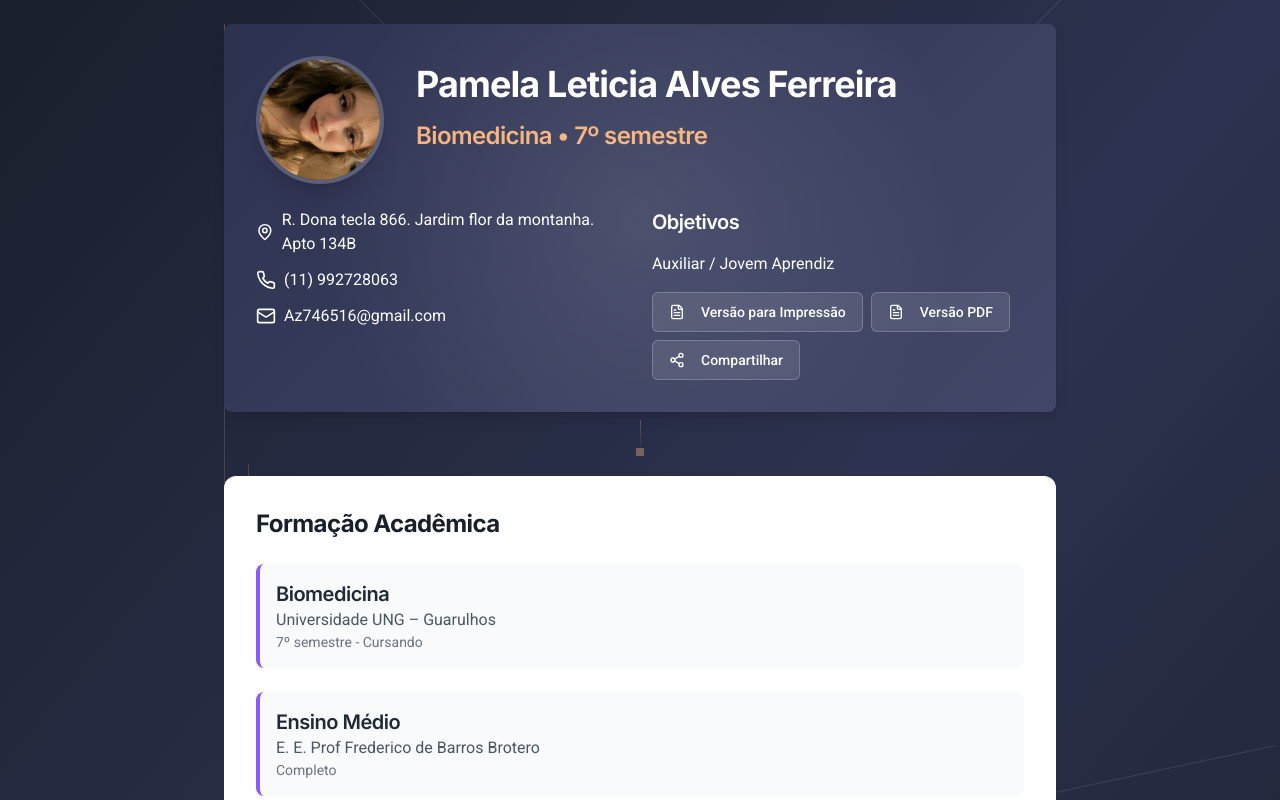
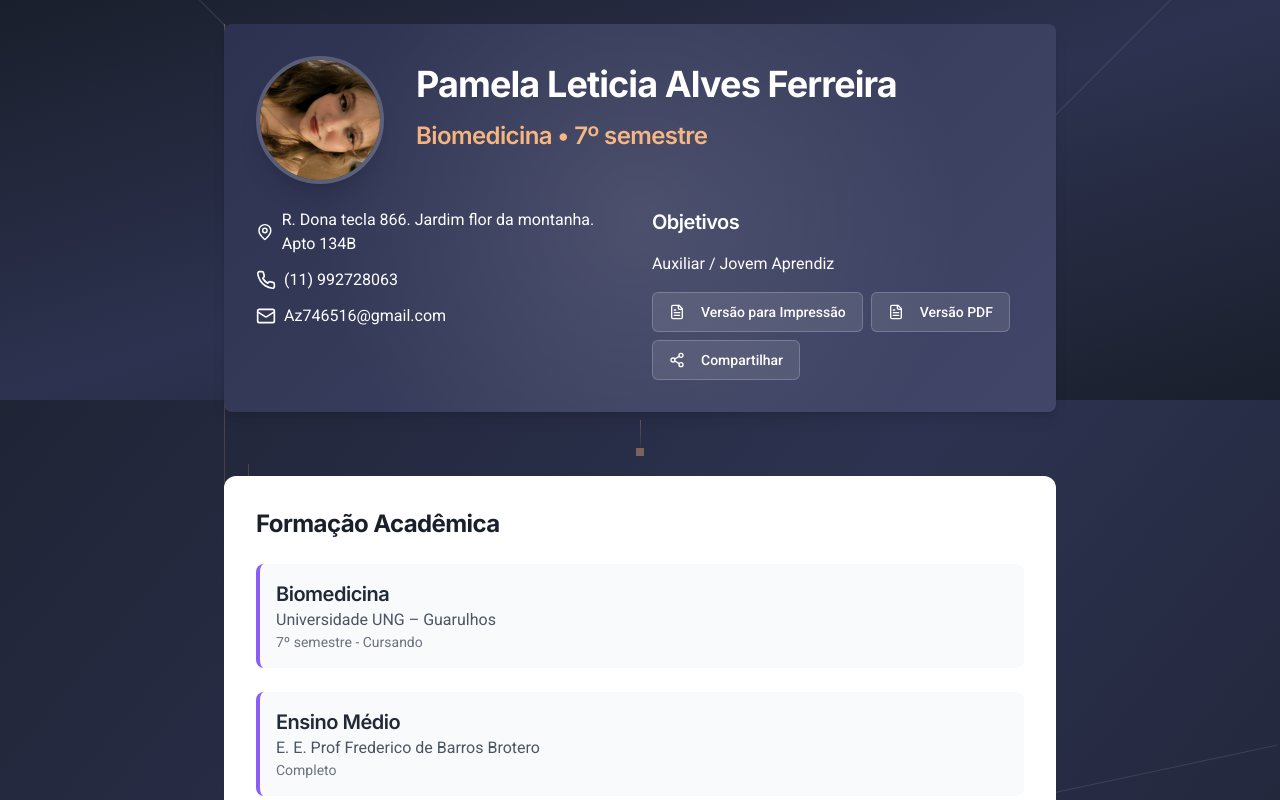
Before and after one commit to Simpopapp/Pamela-2025V2, a React (Vite) app: page / in a window 1280 px wide. Shown: the top 800 px of the page. Built offline with nearby package versions, Linux system fonts and the light colour scheme.

Commit message:
Divide background with old style
Implement a new background layout that displays the old background style at the top of the page behind the header of the curriculum.
[skip gpt_engineer]

```diff
--- a/src/pages/Index.tsx
+++ b/src/pages/Index.tsx
@@ -6,13 +6,25 @@ import React from "react";
 
 const Index = React.memo(() => {
   return (
-    <div className="min-h-screen relative overflow-hidden bg-gradient-to-br from-[#1A1F2C] via-[#2D3250] to-[#1A1F2C]">
+    <div className="min-h-screen relative">
+      {/* Original background for the top section */}
+      <div className="absolute top-0 left-0 right-0 h-[400px] bg-gradient-to-br from-[#1A1F2C] via-[#2D3250] to-[#1A1F2C]">
+        {/* Background decorative elements for top section */}
+        <div className="absolute inset-0 opacity-10">
+          <div className="absolute top-10 left-10 w-[400px] h-[1px] bg-white rotate-45"></div>
+          <div className="absolute top-20 right-10 w-[300px] h-[1px] bg-white -rotate-45"></div>
+        </div>
+      </div>
+
+      {/* Current background with lines for the rest of the page */}
+      <div className="absolute inset-0 bg-gradient-to-br from-[#1A1F2C] via-[#2D3250] to-[#1A1F2C] z-[-1]">
         {/* Background decorative elements */}
         <div className="absolute inset-0 opacity-10">
           <div className="absolute top-20 left-10 w-[800px] h-[1px] bg-white rotate-45"></div>
           <div className="absolute top-40 right-20 w-[600px] h-[1px] bg-white -rotate-45"></div>
           <div className="absolute bottom-40 left-0 w-[400px] h-[1px] bg-white rotate-12"></div>
           <div className="absolute top-1/2 right-0 w-[300px] h-[1px] bg-white -rotate-12"></div>
+        </div>
       </div>
 
       <div className="relative py-6">
```
Lines whose indentation alone changed are shown as unchanged.
